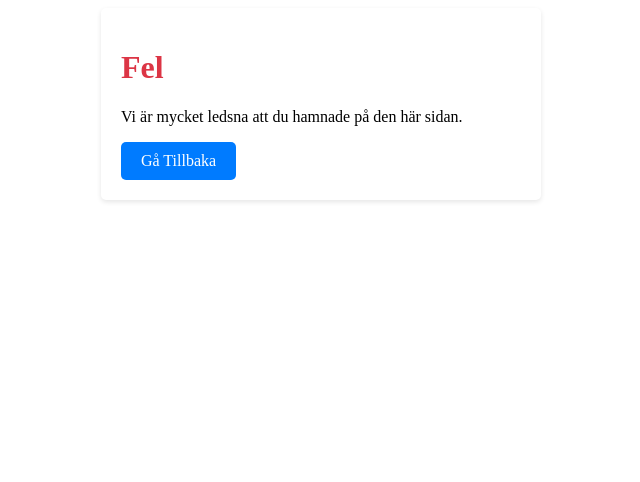
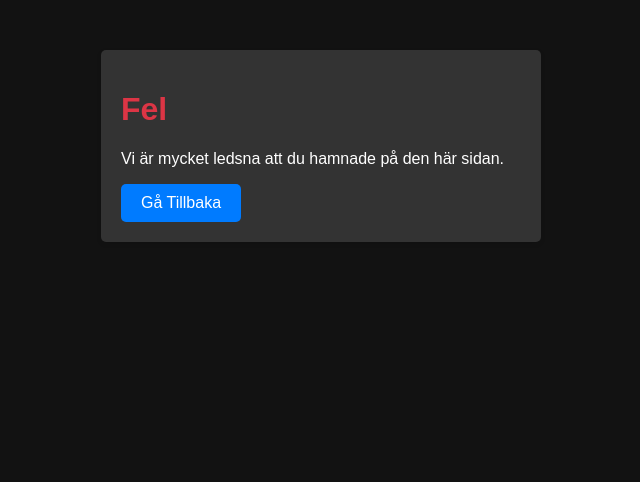
Before and after one commit to Mr-cool08/car-booking, a Flask app: template templates/error.html in a window 1280 px wide. Shown: the top 482 px of the page, without its empty margins (319-959 px from the left). Run offline with Flask 3, Linux system fonts and the light colour scheme; the template is opened without the code that fills it, so the values that code supplies are empty.

Commit message:
error fixes

```diff
--- a/main.py
+++ b/main.py
@@ -122,7 +122,7 @@
             if booking:
                 if action == 'approve':
                     if checkiftaken(booking[1]) == True:
-                        return render_template('error.html', error_name="Säte upptagen")
+                        return render_template('error.html', error_name="Sätet är redan bokat")
                     cursor.execute('UPDATE bookings SET approved = 1 WHERE id = ?', (booking_id,))
                     conn.commit()
                     send_email(
--- a/static/css/error.css
+++ b/static/css/error.css
@@ -1,10 +1,19 @@
+body{
+    background-color: #121212;
+    font-family: Arial, sans-serif;
+
+
+    color: #fff;
+}
+
 .container {
     max-width: 400px;
     margin: 0 auto;
     padding: 20px;
-    background-color: #fff;
+    background-color: #333;
     border-radius: 5px;
     box-shadow: 0 2px 5px rgba(0, 0, 0, 0.1);
+    margin-top: 50px;
 }
 
 h1 {
```
